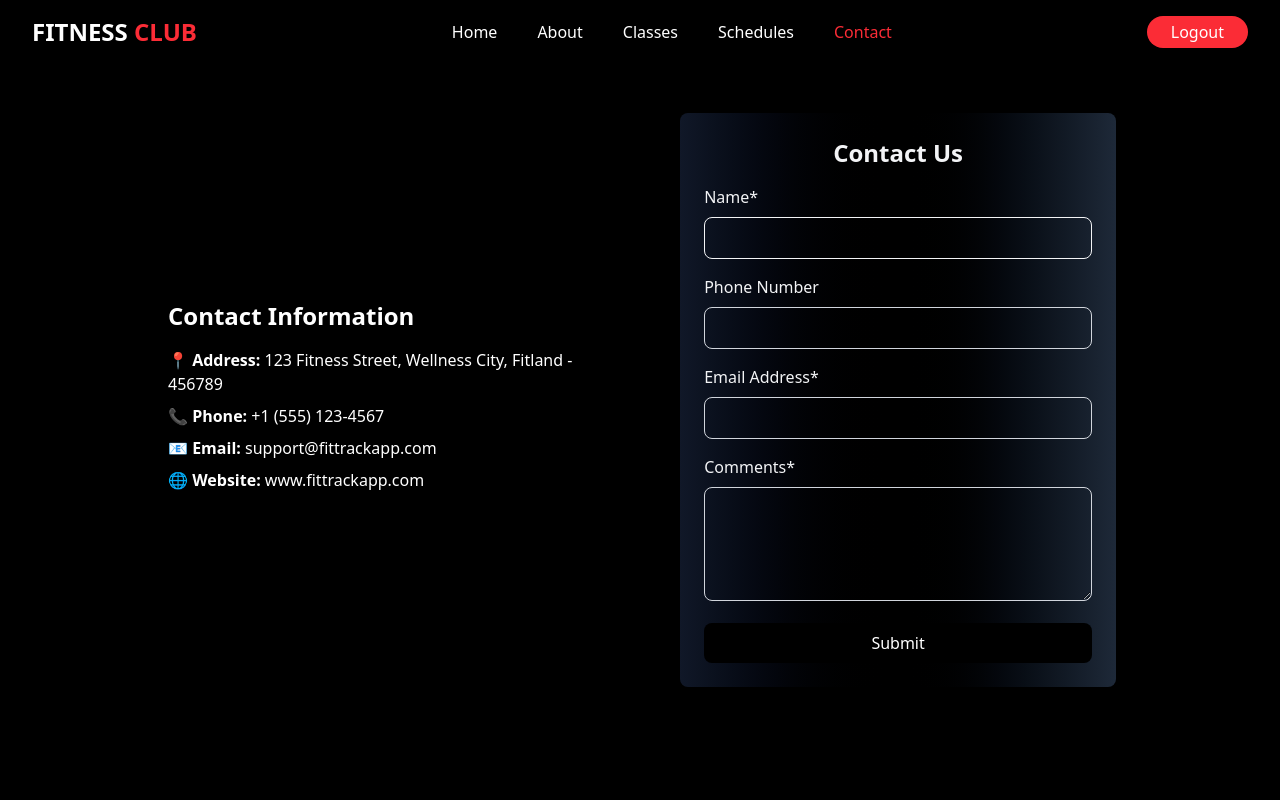
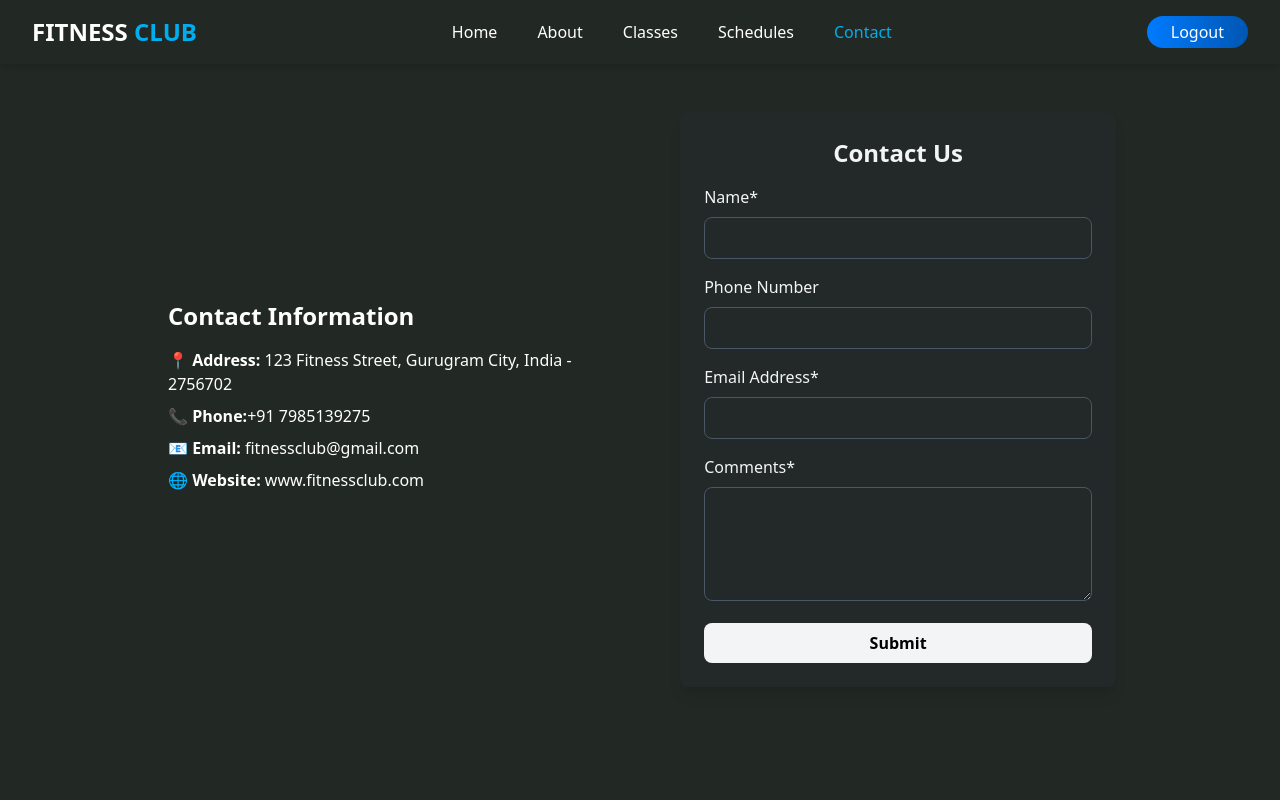
Before and after one commit to Prakash1256/fitness_tracker, a React (Vite) app in the folder frontend/: page /contact in a window 1280 px wide. Shown: the top 800 px of the page. Built offline with nearby package versions, Linux system fonts and the light colour scheme.

Commit message:
complete the admin/authentication

```diff
--- a/frontend/src/components/Footer.jsx
+++ b/frontend/src/components/Footer.jsx
@@ -2,7 +2,7 @@ import React from "react";
 
 const Footer = () => {
   return (
-    <footer className="bg-black border-t text-white py-8">
+    <footer className="bg-[#222924] border-t text-white py-8">
       <div className="container mx-auto px-6 md:px-12">
         <div className="grid grid-cols-1 md:grid-cols-4 gap-4">
           {/* Services Section */}
--- a/frontend/src/components/Navbar.jsx
+++ b/frontend/src/components/Navbar.jsx
@@ -18,12 +18,12 @@ const Navbar = () => {
   };
 
   return (
-    <nav className="fixed top-0 left-0 w-full bg-black bg-opacity-90 shadow-md text-white p-4 px-8 z-50 transition-all duration-300">
+    <nav className="fixed top-0 left-0 w-full bg-[#222924] bg-opacity-90 shadow-md text-white p-4 px-8 z-50 transition-all duration-300">
       <div className="flex justify-between items-center">
         {/* Logo */}
         <Link to="/" className="text-2xl font-bold">
           <span className="text-white">FITNESS</span>
-          <span className="text-red-500"> CLUB</span>
+          <span className="text-[#00AEEF]"> CLUB</span>
         </Link>
         {/* Mobile Menu Toggle Button */}
         <button
@@ -42,8 +42,8 @@ const Navbar = () => {
             to="/"
             className={({ isActive }) =>
               isActive
-                ? "block md:inline text-red-500 px-2 py-1 text-red-500" // Active class
-                : "block md:inline text-white hover:text-white px-2 py-1"
+                ? "block md:inline text-[#00AEEF] px-2 py-1" // Active class
+                : "block md:inline text-white hover:text-[#00AEEF] px-2 py-1"
             }
           >
             Home
@@ -52,8 +52,8 @@ const Navbar = () => {
             to="/about"
             className={({ isActive }) =>
               isActive
-                ? "block md:inline text-red-500 px-2 py-1 text-red-500"
-                : "block md:inline text-white hover:text-white px-2 py-1"
+                ? "block md:inline text-[#00AEEF] px-2 py-1"
+                : "block md:inline text-white hover:text-[#00AEEF] px-2 py-1"
             }
           >
             About
@@ -62,8 +62,8 @@ const Navbar = () => {
             to="/classes"
             className={({ isActive }) =>
               isActive
-                ? "block md:inline text-red-500 px-2 py-1 text-red-500"
-                : "block md:inline text-white hover:text-white px-2 py-1"
+                ? "block md:inline text-[#00AEEF] px-2 py-1"
+                : "block md:inline text-white hover:text-[#00AEEF] px-2 py-1"
             }
           >
             Classes
@@ -72,8 +72,8 @@ const Navbar = () => {
             to="/schedules"
             className={({ isActive }) =>
               isActive
-                ? "block md:inline text-red-500 px-2 py-1 text-red-500"
-                : "block md:inline text-white hover:text-white px-2 py-1"
+                ? "block md:inline text-[#00AEEF] px-2 py-1"
+                : "block md:inline text-white hover:text-[#00AEEF] px-2 py-1"
             }
           >
             Schedules
@@ -82,8 +82,8 @@ const Navbar = () => {
             to="/contact"
             className={({ isActive }) =>
               isActive
-                ? "block md:inline text-red-400 px-2 py-1 text-red-500"
-                : "block md:inline text-white hover:text-white px-2 py-1"
+                ? "block md:inline text-[#00AEEF] px-2 py-1"
+                : "block md:inline text-white hover:text-[#00AEEF] px-2 py-1"
             }
           >
             Contact
@@ -92,7 +92,7 @@ const Navbar = () => {
         {/* Logout Button */}
         <button
           onClick={handleLogout}
-          className="hidden md:block cursor-pointer bg-red-500 text-white px-6 py-1 rounded-full hover:bg-gray-100  hover:text-black transition"
+          className="hidden bg-gradient-to-r from-[#007BFF] to-[#0056B3] text-white md:block cursor-pointer bg-red-500 text-white px-6 py-1 rounded-full hover:bg-gray-100  hover:text-black transition"
         >
           Logout
         </button>
@@ -129,8 +129,6 @@ const Navbar = () => {
 };
 
 export default Navbar;
-
-
 
 // import React, { useState, useContext } from "react";
 // import { Link, NavLink, useNavigate } from "react-router-dom";
--- a/frontend/src/pages/ContactUs.jsx
+++ b/frontend/src/pages/ContactUs.jsx
@@ -20,21 +20,23 @@ export default function ContactUs() {
 
   return (
 
-    <section className="bg-black">
-       <section className="max-w-[80%] mx-auto bg-black min-h-screen flex items-center justify-center p-4">
+    <section className="bg-[#222924]">
+       <section className="max-w-[80%] mx-auto bg-[#222924] min-h-screen flex items-center justify-center p-4">
       <div className="flex flex-col md:flex-row justify-center items-center gap-10 w-full">
         {/* Left Side - Contact Info */}
         <div className="w-full md:w-1/2 p-6 text-white">
           <h2 className="text-2xl font-bold mb-4">Contact Information</h2>
-          <p className="mb-2"><strong>📍 Address:</strong> 123 Fitness Street, Wellness City, Fitland - 456789</p>
-          <p className="mb-2"><strong>📞 Phone:</strong> +1 (555) 123-4567</p>
-          <p className="mb-2"><strong>📧 Email:</strong> support@fittrackapp.com</p>
-          <p className="mb-2"><strong>🌐 Website:</strong> www.fittrackapp.com</p>
+          <p className="mb-2"><strong>📍 Address:</strong> 123 Fitness Street, Gurugram City, India - 2756702</p>
+          <p className="mb-2"><strong>📞 Phone:</strong>+91 7985139275</p>
+          <p className="mb-2"><strong>📧 Email:</strong> fitnessclub@gmail.com</p>
+          <p className="mb-2"><strong>🌐 Website:</strong> www.fitnessclub.com</p>
         </div>
 
         {/* Right Side - Contact Form */}
         <div className="w-full md:w-1/2 p-5">
-        <form onSubmit={handleSubmit} className="bg-gradient-to-r from-gray-900 via-black to-gray-800 shadow-lg rounded-lg p-6">
+        <form onSubmit={handleSubmit} className="bg-[#222928] text-white shadow-lg rounded-lg p-6">
+
+
 
 
 
@@ -49,7 +51,7 @@ export default function ContactUs() {
                 value={formData.name}
                 onChange={handleChange}
                 required
-                className="w-full p-2 border text-white border-gray-100 rounded-lg focus:outline-none focus:ring-2 focus:ring-blue-500"
+                className="w-full p-2 border text-white border-gray-600 rounded-lg focus:outline-none focus:ring-1 focus:ring-blue-400"
               />
             </div>
 
@@ -60,7 +62,7 @@ export default function ContactUs() {
                 name="phone"
                 value={formData.phone}
                 onChange={handleChange}
-                className="w-full p-2 border text-white border-gray-300 rounded-lg focus:outline-none focus:ring-2 focus:ring-blue-500"
+                className="w-full p-2 border text-white border-gray-600 rounded-lg focus:outline-none focus:ring-1 focus:ring-blue-400"
               />
             </div>
 
@@ -72,7 +74,7 @@ export default function ContactUs() {
                 value={formData.email}
                 onChange={handleChange}
                 required
-                className="w-full p-2 border text-white border-gray-300 rounded-lg focus:outline-none focus:ring-2 focus:ring-blue-500"
+                className="w-full p-2 border text-white border-gray-600 rounded-lg focus:outline-none focus:ring-1 focus:ring-blue-400"
               />
             </div>
 
@@ -83,14 +85,14 @@ export default function ContactUs() {
                 value={formData.comments}
                 onChange={handleChange}
                 required
-                className="w-full p-2 text-white border border-gray-300 rounded-lg focus:outline-none focus:ring-2 focus:ring-blue-500"
+                className="w-full p-2 text-white border border-gray-600 rounded-lg focus:outline-none focus:ring-1 focus:ring-blue-400"
                 rows="4"
               ></textarea>
             </div>
 
             <button
               type="submit"
-              className="w-full bg-black cursor-pointer text-white py-2 px-4 rounded-lg hover:bg-white hover:text-black transition duration-200"
+              className="w-full bg-gray-100 cursor-pointer text-black py-2 px-4 font-semibold rounded-lg hover:bg-gray-400 hover:text-black transition duration-200"
             >
               Submit
             </button>
--- a/frontend/src/pages/ProgressTracker.jsx
+++ b/frontend/src/pages/ProgressTracker.jsx
@@ -65,9 +65,9 @@ export default function ProgressTracker() {
   };
 
   return (
-    <div className="min-h-screen bg-[#0D1B2A] p-6 flex flex-col lg:flex-row items-center justify-around gap-8">
+    <div className="min-h-screen bg-[#222924] p-6 flex flex-col lg:flex-row items-center justify-around gap-8">
       {/* Form Section */}
-      <form onSubmit={handleSubmit} className="bg-[#0D1B2A] p-6 w-full max-w-lg  rounded-lg">
+      <form onSubmit={handleSubmit} className="bg-[#222924] p-6 w-full max-w-lg  rounded-lg">
         <h1 className="text-3xl font-bold text-white text-center mb-6">
           Workout Progress Tracker
         </h1>
@@ -76,9 +76,10 @@ export default function ProgressTracker() {
           <input
             type="number"
             name="weight"
+            placeholder="enter your weight"
             value={form.weight}
             onChange={handleChange}
-            className="w-full mt-1 p-2 bg-black text-white border border-gray-600 rounded-lg focus:outline-none focus:ring-2 focus:ring-gray-500"
+            className="w-full mt-1 p-2 bg-[#222924] text-white border border-gray-600 rounded-lg focus:outline-none focus:ring-2 focus:ring-gray-500"
             required
           />
         </div>
@@ -86,10 +87,11 @@ export default function ProgressTracker() {
           <label className="block text-gray-300">Body Fat (%)</label>
           <input
             type="number"
+            placeholder="enter your Bodyfat"
             name="bodyFatPercentage"
             value={form.bodyFatPercentage}
             onChange={handleChange}
-            className="w-full mt-1 p-2 bg-black text-white border border-gray-600 rounded-lg focus:outline-none focus:ring-2 focus:ring-gray-500"
+            className="w-full mt-1 p-2 bg-[#222924] text-white border border-gray-600 rounded-lg focus:outline-none focus:ring-2 focus:ring-gray-500"
             required
           />
         </div>
--- a/frontend/src/pages/ServiceSection.jsx
+++ b/frontend/src/pages/ServiceSection.jsx
@@ -3,7 +3,7 @@ import { FaDumbbell, FaUserFriends, FaExclamationCircle } from "react-icons/fa";
 
 const ServicesSection = () => {
   return (
-    <div className="flex flex-col pt-25 md:flex-row items-center bg-[#0D1B2A] text-white p-6 md:p-12">
+    <div className="flex flex-col pt-25 md:flex-row items-center bg-[#222924]  text-white p-6 md:p-12">
       {/* Left Image Section */}
       <div className="md:w-1/2 relative">
         <img
@@ -14,7 +14,7 @@ const ServicesSection = () => {
       </div>
 
       {/* Right Services Section */}
-      <div className="md:w-1/2 bg-[#0D1B2A] p-6 rounded-lg md:p-12 text-gray-100">
+      <div className="md:w-1/2 bg-[#222924] p-6 rounded-lg md:p-12 text-gray-100">
         <h2 className="text-3xl font-bold mb-6">Services</h2>
 
         <div className="space-y-6">
```
Also changed, not shown: frontend/src/components/LoginSignup.jsx (+5 -5 lines), frontend/src/pages/About.jsx (+8 -9 lines), frontend/src/pages/ActivityForm.jsx (+11 -13 lines), frontend/src/pages/MealTracker.jsx (+11 -5 lines).
